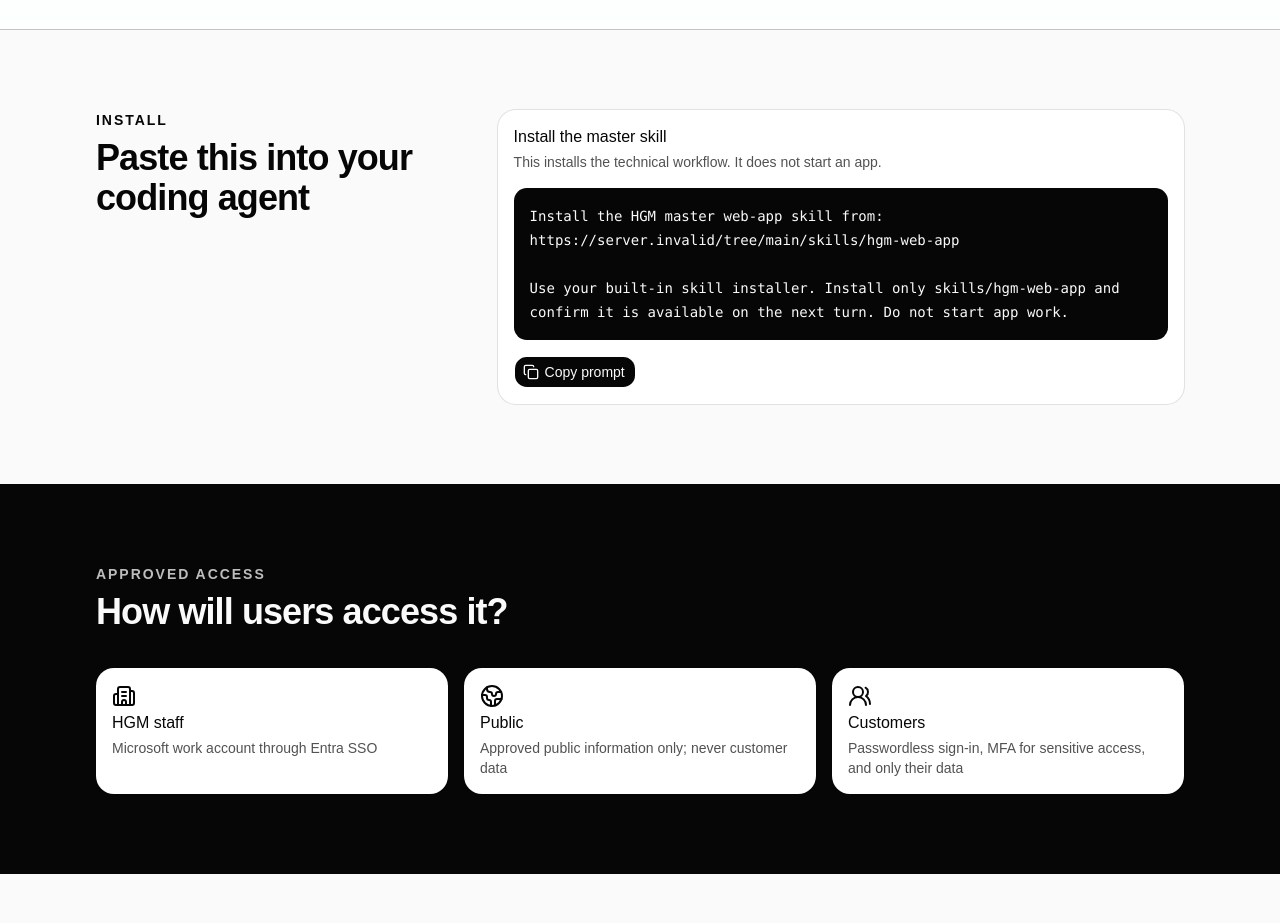
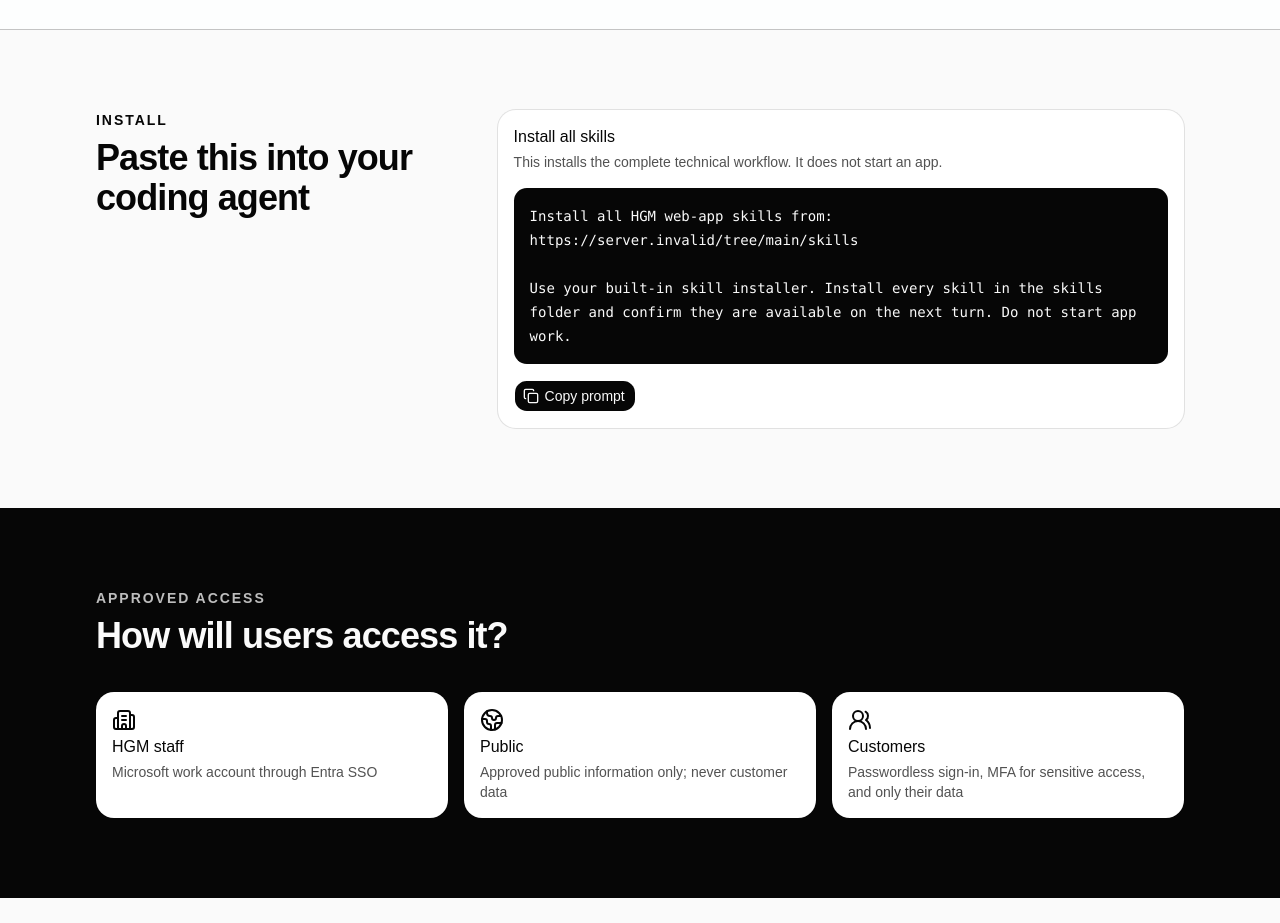
Before and after one commit to Hardie-Grant-Media/hgm-secure-ai-web-app-skills, a React (Vite) app in the folder website/: page / in a window 1280 px wide. Shown: the part 940-1863 px from the top of the page. Built offline with nearby package versions, Linux system fonts and the light colour scheme; no server answers.

Commit message:
Update skill installation prompt

```diff
--- a/website/src/pages/workflow-page.tsx
+++ b/website/src/pages/workflow-page.tsx
@@ -88,10 +88,10 @@ export function WorkflowPage() {
   const [copyStatus, setCopyStatus] = useState<"idle" | "copied" | "failed">(
     "idle"
   )
-  const installPrompt = `Install the HGM master web-app skill from:
-${repositoryUrl}/tree/main/skills/hgm-web-app
+  const installPrompt = `Install all HGM web-app skills from:
+${repositoryUrl}/tree/main/skills
 
-Use your built-in skill installer. Install only skills/hgm-web-app and confirm it is available on the next turn. Do not start app work.`
+Use your built-in skill installer. Install every skill in the skills folder and confirm they are available on the next turn. Do not start app work.`
 
   async function copyInstallPrompt() {
     try {
@@ -244,10 +244,10 @@ Use your built-in skill installer. Install only skills/hgm-web-app and confirm i
             />
             <Card>
               <CardHeader>
-                <CardTitle>Install the master skill</CardTitle>
+                <CardTitle>Install all skills</CardTitle>
                 <CardDescription>
-                  This installs the technical workflow. It does not start an
-                  app.
+                  This installs the complete technical workflow. It does not
+                  start an app.
                 </CardDescription>
               </CardHeader>
               <CardContent className="flex flex-col gap-4">
```
